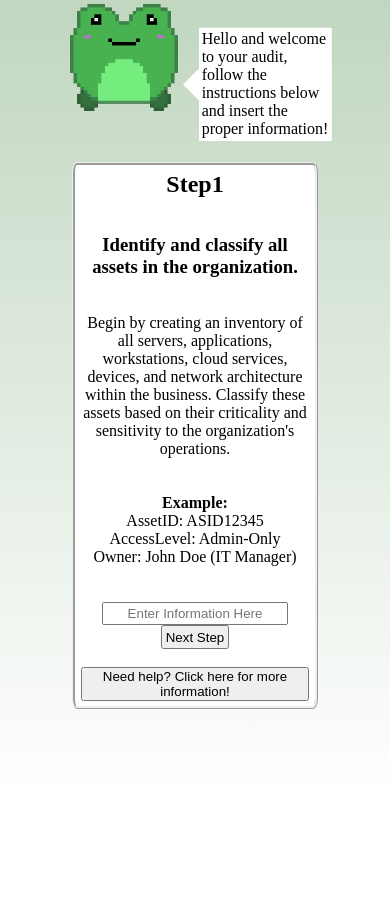
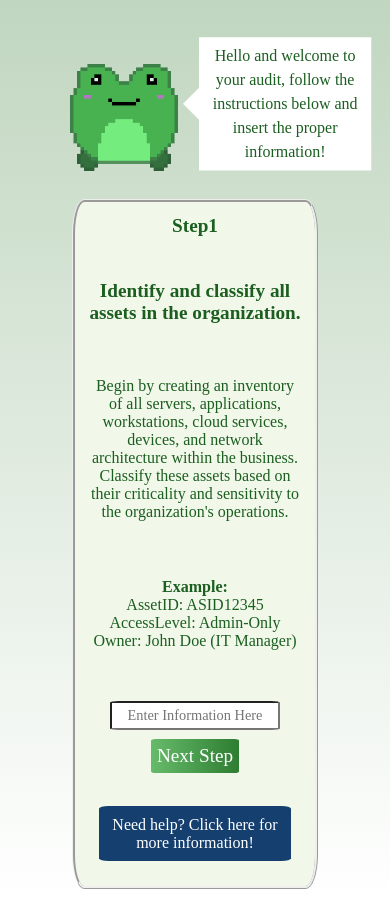
Before and after one commit to SKel1817/on-it, a Flask app: page /audit in a window 390 px wide. Shown: the part 48-950 px from the top of the page. Before the commit the page ends 757 px from the top, so only its background shows below. Run offline with Flask 3, Linux system fonts and the light colour scheme.

Commit message:
css mobile styling to audit page

```diff
--- a/static/style.css
+++ b/static/style.css
@@ -338,15 +338,137 @@ datalist {
 }
 
 .Hopper {
-    width: 80%;
+    width: 30%;
     max-width:280px;
     height: auto;
-    margin: 0 auto 30px;
+    margin: 0 auto 5%;
     display: block;
 }
 
+/* audit page styling */
 
+.auditHopperSpeech {
+    position: relative;
+    width: 130%;
+    margin: 5% auto;
+    padding: 5%;
+    background-color: #C8E6C9;
+    color:  #1B5E20;
+    border-radius: 10%;
+    text-align: center;
+    font-size: 100%;
+    font-family: 'Playfair Display', serif;
+    font-weight: 500;
+    box-shadow: 0 2% 4% rgba(0, 0, 0, 0.1);
+}
 
+.auditHopperSpeech::after {
+    content: "";
+    position: absolute;
+    bottom: -10%;
+    left: 50%;
+    border-width: 10% 10% 0 10%;
+    border-style: solid;
+    border-color: #C8E6C9 transparent transparent transparent;
+    }
+
+.auditHopperSpeech p {
+    margin: 0;
+    line-height: 150%;
+    }
+
+.auditContainer {
+    width: 90%;
+    margin: 5% auto;
+    padding: 5%;
+    background-color:  #F1F8E9;
+    border: 1% solid  #A5D6A7;
+    border-radius: 5%;
+     box-shadow: 0 2% 4% rgba(0, 0, 0, 0.2);
+     color: #1B5E20;;
+    text-align: center;
+}
+
+.auditContainer h2, .auditContainer h3 {
+    font-size: 120%;
+    font-family: 'Playfair Display', serif;
+    font-weight: 700;
+    margin-bottom: 3%;
+}
+
+.auditContainer p {
+    font-size: 100%;
+    font-family: 'Playfair Display', serif;
+    margin: 5% 0;
+}
+
+#auditInput {
+    width: 80%;
+    padding: 2%;
+    font-size: 90%;
+    border: 1% solid #A5D6A7;
+    border-radius: 5%;
+    background-color: #ffffff;
+    color: #1B5E20;
+    font-family: 'Playfair Display' , serif;
+    margin: 2% 0;
+    }
+
+#nextButton {
+    width: 100%;
+    padding: 3%;
+    font-size: 120%;
+    font-family: 'Playfair Display' , serif;
+    margin: 2% 0;
+    background: linear-gradient(to right,  #66BB6A,  #2E7D32);
+    transition: all 0.3s ease-in-out;
+    color: white;
+    border: none;
+    border-radius: 5%;
+    cursor: pointer;
+}
+
+#nextButton:hover {
+    background: linear-gradient(to right, #43A047, #2E7D32);
+    transform: scale(1.05);
+    }
+
+.auditHelp {
+    margin: 5% auto;
+    width: 90%;
+    text-align: center;
+}
+
+.auditHelp button {
+    width: 100%;
+    padding: 5%;
+    font-size: 100%;
+    font-family: 'Playfair Display' , serif;
+    background-color: #143F6E;
+    color: white;
+    border: none;
+    border-radius: 5%;
+    box-shadow: 0 2% 4% rgba(0, 0, 0, 0.1);
+    transition: background-color 0.3s ease;
+    cursor: pointer;
+}
+
+.auditHelp button:hover {
+    background-color: #66BB6A;
+    }
+
+#helpContent {
+    width: 100%;
+    margin-top: 5%;
+    padding: 5%;
+    background-color: #f9f9f9;
+    border-radius: 5%;
+    font-size: 100%;
+    font-family: 'Playfair Display' , serif;
+     box-shadow: 0 2% 4% rgba(0, 0, 0, 0.1);
+    }
+
+/* home page */
 .indexContainer {
     padding: 10px;
     font-family: 'Playfair Display', serif;
```
Also changed, not shown: static/audit_responses.json (+7 -0 lines).
